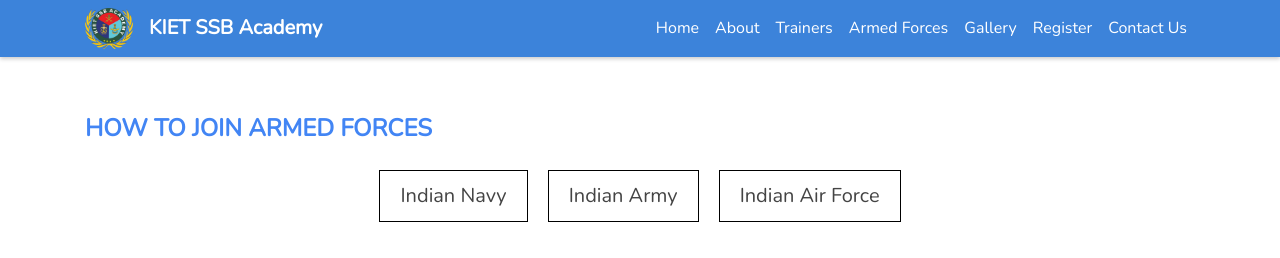
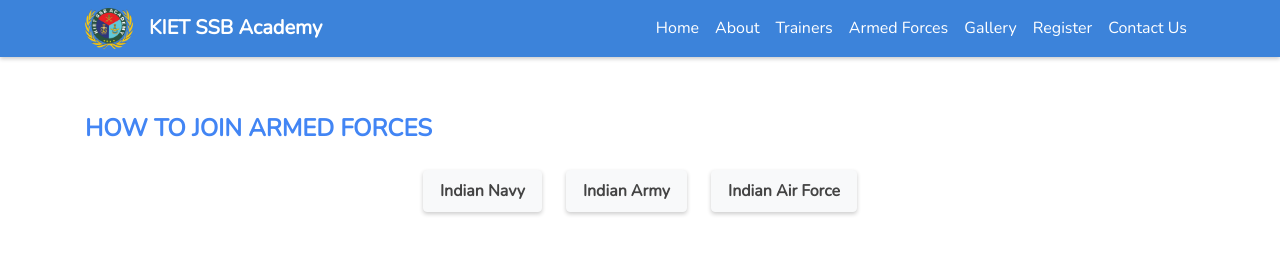
Before and after one commit to dsckiet/kiet-ssb-react, a React (Create React App) app in the folder client/: page /armed-forces in a window 1280 px wide. Shown: the top 258 px of the page. Built offline with nearby package versions, Linux system fonts and the light colour scheme.

Commit message:
--update: new modifictions

```diff
--- a/client/src/App.css
+++ b/client/src/App.css
@@ -120,17 +120,20 @@ body {
 }
 
 .custom_btn {
-  font-size: 20px;
-  margin: 0 10px 0 10px;
-  padding: 10px 20px;
-  border: 1px solid black;
-  border-radius: 0px;
-  background: white;
+  font-size: 16px;
+  box-shadow: 0 2px 4px rgba(0, 0, 0, 0.2);
+  font-weight: 700;
+  margin: 0 12px;
+  padding: 8px 16px;
+  border-radius: 4px;
+  /* background: white; */
+  transition: 0.2s all cubic-bezier(0.6, -0.28, 0.735, 0.045);
 }
 
 .custom_btn:hover {
-  background: #707070;
-  color: white !important;
+  background: #3c83da;
+  color: white!important;
+  box-shadow: 0 2px 4px rgba(0, 0, 0, 0.2);
 }
 
 @media (max-width: 991.98px) {
```
